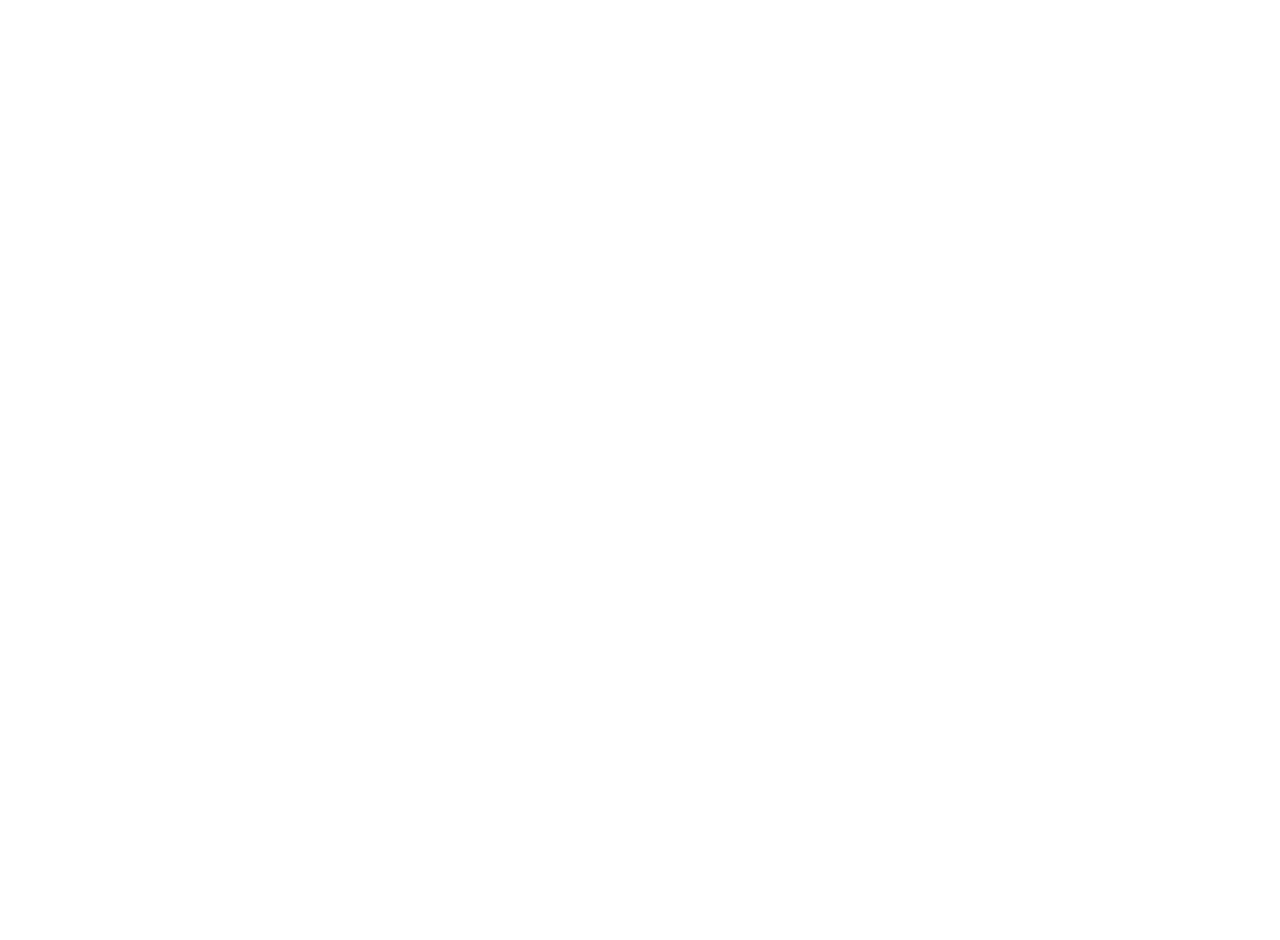
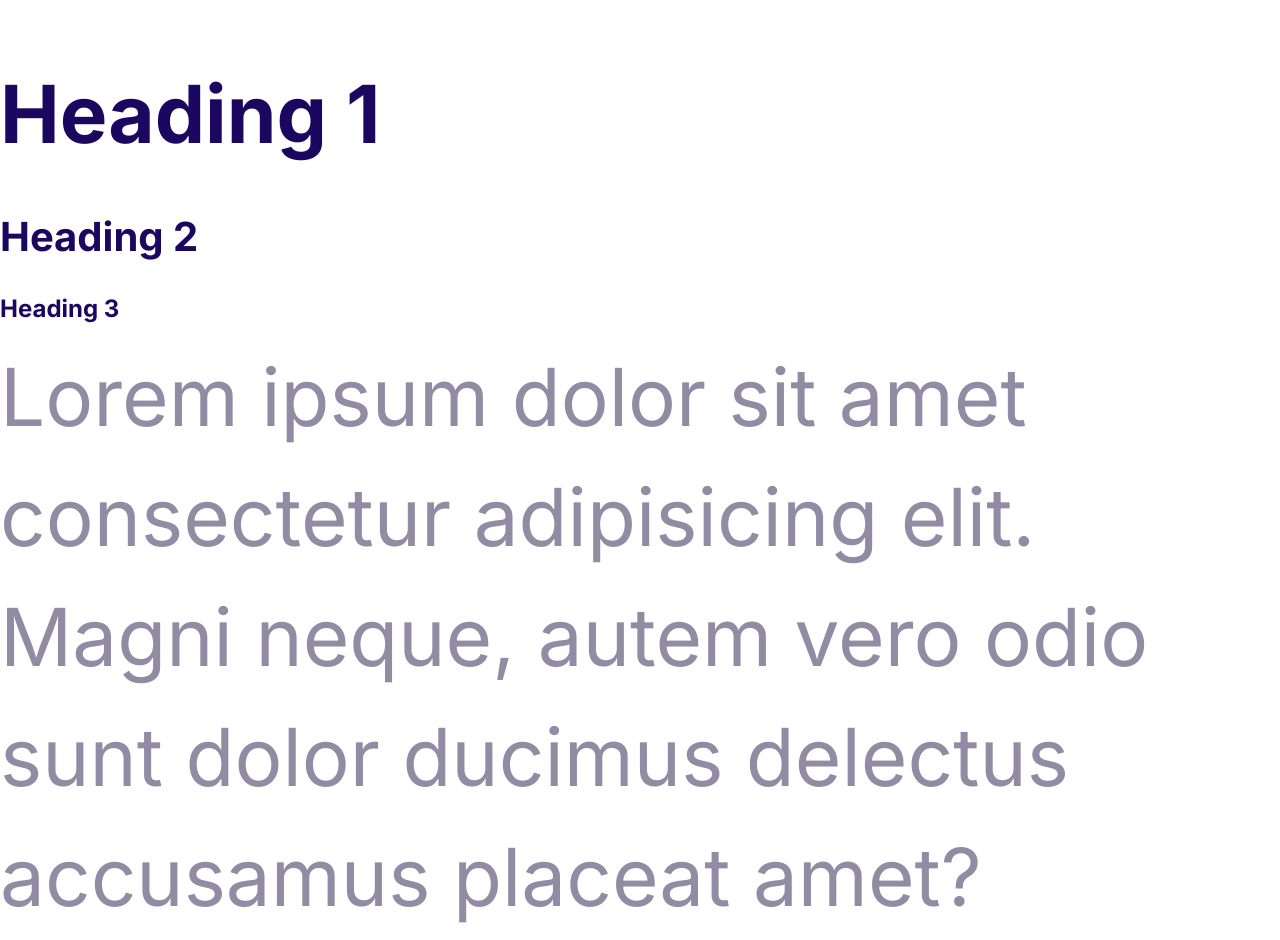
Before and after one commit to yohanesray21/yohanes-moshify, a plain HTML site: page index.html in a window 1280 px wide. Before the commit the page ends 800 px from the top, so only its background shows below. Drawn offline with Linux system fonts and the light colour scheme.

Commit message:
Define the styles for the font.

```diff
--- a/css/style.css
+++ b/css/style.css
@@ -5,3 +5,56 @@
   --color-heading: #1b0760;
   --color-body: #918ca4;
 }
+
+html {
+  /* 62.5 of 16px = 10px */
+  font-size: 62.5%;
+}
+
+body {
+  font-family: Inter, Arial, Helvetica, sans-serif;
+  color: var(--color-body);
+  line-height: 1.5;
+}
+
+h1,
+h2,
+h3 {
+  color: var(--color-heading);
+  margin-bottom: 1rem;
+}
+
+h1 {
+  /* 1 x font size of the html element */
+  font-size: 7rem;
+}
+
+h2 {
+  font-size: 4rem;
+}
+
+h3 {
+  font-size: 3rem;
+}
+
+p {
+  margin-top: 0;
+}
+
+@media screen and (min-width: 1024px) {
+  body {
+    font-size: 8rem;
+  }
+
+  h1 {
+    font-size: 8rem;
+  }
+
+  h2 {
+    font-size: 4rem;
+  }
+
+  h3 {
+    font-size: 2.4rem;
+  }
+}
--- a/index.html
+++ b/index.html
@@ -5,8 +5,21 @@
     <meta http-equiv="X-UA-Compatible" content="IE=edge" />
     <meta name="viewport" content="width=device-width, initial-scale=1.0" />
     <title>Document</title>
+    <link rel="preconnect" href="https://fonts.gstatic.com" />
+    <link
+      href="https://fonts.googleapis.com/css2?family=Inter:wght@400;700&display=swap"
+      rel="stylesheet"
+    />
     <link rel="stylesheet" href="css/normalize.css" />
     <link rel="stylesheet" href="css/style.css" />
   </head>
-  <body></body>
+  <body>
+    <h1>Heading 1</h1>
+    <h2>Heading 2</h2>
+    <h3>Heading 3</h3>
+    <p>
+      Lorem ipsum dolor sit amet consectetur adipisicing elit. Magni neque,
+      autem vero odio sunt dolor ducimus delectus accusamus placeat amet?
+    </p>
+  </body>
 </html>
```
